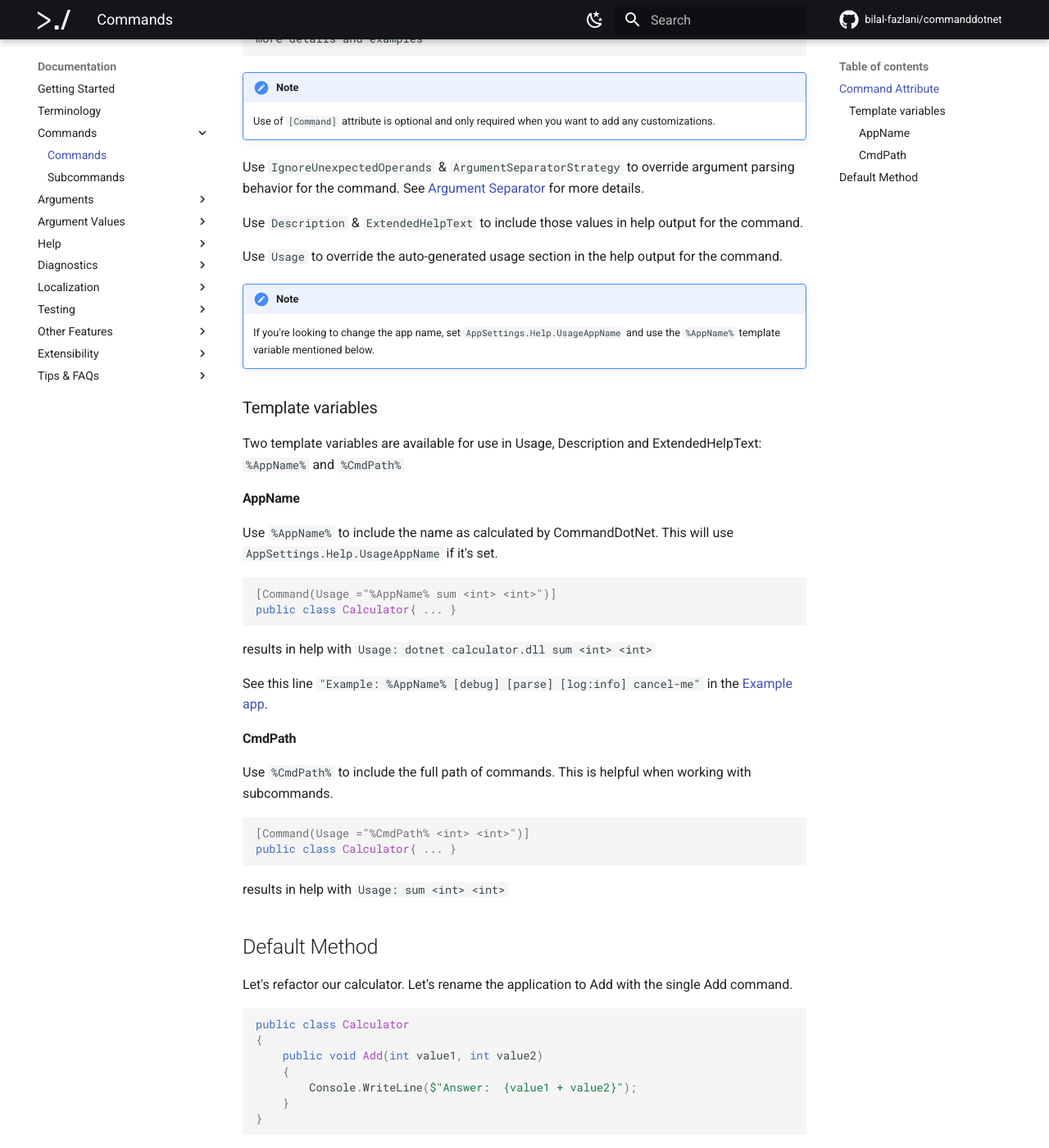
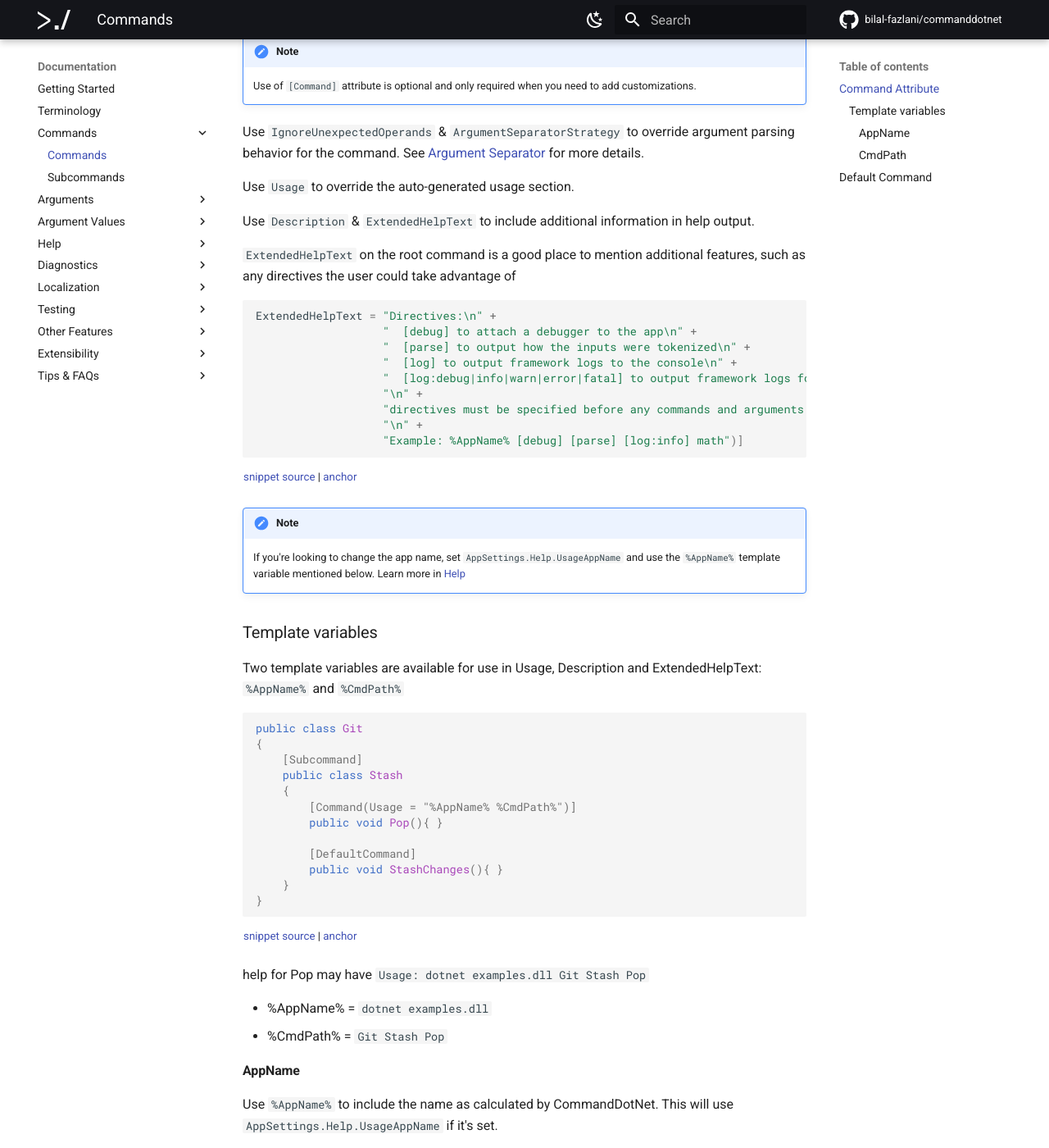
Before and after one commit to bilal-fazlani/commanddotnet, an MkDocs documentation site: the page built from docs/Commands/commands.md, in a window 1280 px wide and 1400 px high, scrolled down 1718 px. Shown: the whole window at 82% size. Built offline with MkDocs 1.6.1 and Material for MkDocs 9.7.7, drawn with Linux system fonts in a browser that asks for light colours; comment, search, counter and statistics services are not loaded; some of the changed text lies outside the part shown.

Commit message:
missed files

````diff
--- a/docs/Commands/commands.md
+++ b/docs/Commands/commands.md
@@ -4,41 +4,35 @@
 
 Using our calculator example...
 
+<!-- snippet: getting_started_calculator -->
+<a id='snippet-getting_started_calculator'></a>
 ```c#
-public class Calculator
+public class Program
 {
-    public void Add(int value1, int value2)
-    {
-        Console.WriteLine($"Answer:  {value1 + value2}");
-    }
+    static int Main(string[] args) =>
+        new AppRunner<Program>().Run(args);
 
-    public void Subtract(int value1, int value2)
-    {
-        Console.WriteLine($"Answer:  {value1 - value2}");
-    }
-}
+    public void Add(int x, int y) =>
+        Console.WriteLine(x + y);
 
-class Program
-{
-    static int Main(string[] args)
-    {
-        return new AppRunner<Calculator>().Run(args);
-    }
+    public void Subtract(int x, int y) =>
+        Console.WriteLine(x + y);
 }
 ```
+<sup><a href='https://github.com/bilal-fazlani/commanddotnet/blob/master/CommandDotNet.Example/DocExamples/GettingStarted/Eg1_Minumum/Program.cs#L5-L17' title='Snippet source file'>snippet source</a> | <a href='#snippet-getting_started_calculator' title='Start of snippet'>anchor</a></sup>
+<!-- endSnippet -->
 
-__Calculator__ is the root command and is not directly referenced in the terminal.
+__Program__ is the root command and is not directly referenced in the terminal. The root command is the type specified in `AppRunner<TRootCommand>`
 
 __Add__ and __Subtract__ are the commands.
 
 Command methods must:
 
-* be `public`
-* return `void`, `int`, `Task` or `Task<int>`
+- be `public`
+- return `void`, `int`, `Task` or `Task<int>`
+    - when the return type is `int` or `Task<int>` the value is used as the exit code.
 
 Command methods may be async.
-
-When the return type is `int` or `Task<int>` the value is used as the exit code.
 
 ## Command Attribute
 
@@ -46,112 +40,145 @@
 
 Use the `[Command]` attribute to change the command name, enhance help output and provide parser hints.
 
+<!-- snippet: commands_calculator -->
+<a id='snippet-commands_calculator'></a>
 ```c#
 public class Calculator
 {
-    [Command(Name="sum",
-        Usage="sum <int> <int>",
-        Description="sums two numbers",
-        ExtendedHelpText="more details and examples")]
-    public void Add(int value1, int value2)
-    {
-        Console.WriteLine($"Answer:  {value1 + value2}");
-    }
+    [Command("Sum",
+        Usage = "sum <int> <int>\nsum <int> <int> <int>\nsum <int> <int> <int> <int>",
+        Description = "sums all the numbers provided",
+        ExtendedHelpText = "more details and examples could be provided here")]
+    public void Add(IEnumerable<int> numbers) =>
+        Console.WriteLine(numbers.Sum());
+
+    public void Subtract(int x, int y) =>
+        Console.WriteLine(x + y);
 }
 ```
+<sup><a href='https://github.com/bilal-fazlani/commanddotnet/blob/master/CommandDotNet.Example/DocExamples/Commands/Eg1_Minimum/Calculator.cs#L7-L20' title='Snippet source file'>snippet source</a> | <a href='#snippet-commands_calculator' title='Start of snippet'>anchor</a></sup>
+<!-- endSnippet -->
 
 ```bash
 ~
-$ dotnet calculator.dll sum --help
+$ dotnet calculator.dll Sum --help
 
-dotnet calculator.dll sum -h
-sums two numbers
+dotnet calculator.dll Sum -h
+sums all the numbers provided
 
 Usage: sum <int> <int>
+sum <int> <int> <int>
+sum <int> <int> <int> <int>
 
 Arguments:
 
-  value1  <NUMBER>
+  numbers (Multiple)  <NUMBER>
 
-  value2  <NUMBER>
-
-more details and examples
+more details and examples could be provided here
 
 ```
 
 !!! Note
-    Use of `[Command]` attribute is optional and only required when you want to add any customizations.
+    Use of `[Command]` attribute is optional and only required when you need to add customizations.
 
 Use `IgnoreUnexpectedOperands` & `ArgumentSeparatorStrategy` to override argument parsing behavior for the command. See [Argument Separator](../ArgumentValues/argument-separator.md) for more details.
 
-Use `Description` & `ExtendedHelpText` to include those values in help output for the command.
+Use `Usage` to override the auto-generated usage section.
 
-Use `Usage` to override the auto-generated usage section in the help output for the command.
+Use `Description` & `ExtendedHelpText` to include additional information in help output.
+
+`ExtendedHelpText` on the root command is a good place to mention additional features, such as any directives the user could take advantage of
+
+<!-- snippet: extended_help_text -->
+<a id='snippet-extended_help_text'></a>
+```c#
+ExtendedHelpText = "Directives:\n" +
+                   "  [debug] to attach a debugger to the app\n" +
+                   "  [parse] to output how the inputs were tokenized\n" +
+                   "  [log] to output framework logs to the console\n" +
+                   "  [log:debug|info|warn|error|fatal] to output framework logs for the given level or above\n" +
+                   "\n" +
+                   "directives must be specified before any commands and arguments.\n" +
+                   "\n" +
+                   "Example: %AppName% [debug] [parse] [log:info] math")]
+```
+<sup><a href='https://github.com/bilal-fazlani/commanddotnet/blob/master/CommandDotNet.Example/Examples.cs#L8-L18' title='Snippet source file'>snippet source</a> | <a href='#snippet-extended_help_text' title='Start of snippet'>anchor</a></sup>
+<!-- endSnippet -->
 
 !!! Note
-    If you're looking to change the app name, set `AppSettings.Help.UsageAppName` and use the `%AppName%` template variable mentioned below.
+    If you're looking to change the app name, set `AppSettings.Help.UsageAppName` and use the `%AppName%` template variable mentioned below. Learn more in [Help](../Help/help.md#usageappnamestyle)
 
 ### Template variables
 
 Two template variables are available for use in Usage, Description and ExtendedHelpText: `%AppName%` and `%CmdPath%`
 
+<!-- snippet: commands_git -->
+<a id='snippet-commands_git'></a>
+```c#
+public class Git
+{
+    [Subcommand]
+    public class Stash
+    {
+        [Command(Usage = "%AppName% %CmdPath%")]
+        public void Pop(){ }
+
+        [DefaultCommand]
+        public void StashChanges(){ }
+    }
+}
+```
+<sup><a href='https://github.com/bilal-fazlani/commanddotnet/blob/master/CommandDotNet.Example/DocExamples/Commands/Eg1_Minimum/Git.cs#L3-L16' title='Snippet source file'>snippet source</a> | <a href='#snippet-commands_git' title='Start of snippet'>anchor</a></sup>
+<!-- endSnippet -->
+
+help for Pop may have `Usage: dotnet examples.dll Git Stash Pop`
+
+- %AppName% = `dotnet examples.dll`
+- %CmdPath% = `Git Stash Pop`
+
 #### AppName
 
 Use `%AppName%` to include the name as calculated by CommandDotNet. This will use `AppSettings.Help.UsageAppName` if it's set.
-
-```c#
-[Command(Usage ="%AppName% sum <int> <int>")]
-public class Calculator{ ... }
-```
-results in help with `Usage: dotnet calculator.dll sum <int> <int>`
-
-See this line `"Example: %AppName% [debug] [parse] [log:info] cancel-me"` in the [Example app](https://github.com/bilal-fazlani/commanddotnet/blob/master/CommandDotNet.Example/Examples.cs#L14).
 
 #### CmdPath
 
 Use `%CmdPath%` to include the full path of commands. This is helpful when working with subcommands.
 
+## Default Command
+
+Let's assume we have a program with a single command defined, called `Process`.
+
+<!-- snippet: commands_default_command -->
+<a id='snippet-commands_default_command'></a>
 ```c#
-[Command(Usage ="%CmdPath% <int> <int>")]
-public class Calculator{ ... }
-```
-results in help with `Usage: sum <int> <int>`
+public class Program
+{
+    static int Main(string[] args) =>
+        new AppRunner<Program>().Run(args);
 
-## Default Method
-
-Let's refactor our calculator. Let's rename the application to Add with the single Add command.
-
-```c#
-public class Calculator
-{
-    public void Add(int value1, int value2)
+    [DefaultCommand]
+    public void Process()
     {
-        Console.WriteLine($"Answer:  {value1 + value2}");
+        // do very important stuff
     }
 }
 ```
+<sup><a href='https://github.com/bilal-fazlani/commanddotnet/blob/master/CommandDotNet.Example/DocExamples/Commands/Eg1_Minimum/Process.cs#L3-L15' title='Snippet source file'>snippet source</a> | <a href='#snippet-commands_default_command' title='Start of snippet'>anchor</a></sup>
+<!-- endSnippet -->
+
+Because the Program is considered the RootCommand, you'll need to explicitely call the Process command. eg.
+
+```bash
+dotnet myapp.dll Process
+```
+
+If the root command has only one command, you may want to exectute it by default without specifying any commands names.
+We can do this with the `[DefaultCommand]` attribute.
 
 Now executed as
 
 ```bash
-dotnet add.dll Add 1 2
+dotnet myapp.dll
 ```
 
-If the root command has only one command, you may want to exectute it by default without specifying any commands names. We can do this with the `[DefaultCommand]` attribute.
-
-```c#
-public class Calculator
-{
-    [DefaultCommand]
-    public void Add(int value1, int value2)
-    {
-        Console.WriteLine($"Answer:  {value1 + value2}");
-    }
-}
-```
-
-Now executed as
-
-```bash
-dotnet add.dll 1 2
-```
+Default commands are also useful in cases like `Git Stash` above where a command can have subcommands, but can execute an action when no subcommand is specified.
````
Also changed, not shown: docs/Arguments/argument-collections.md (+23 -1 lines), docs/Arguments/arguments.md (+23 -14 lines), docs/Help/help.md (+1 -1 lines), 6 other files.
